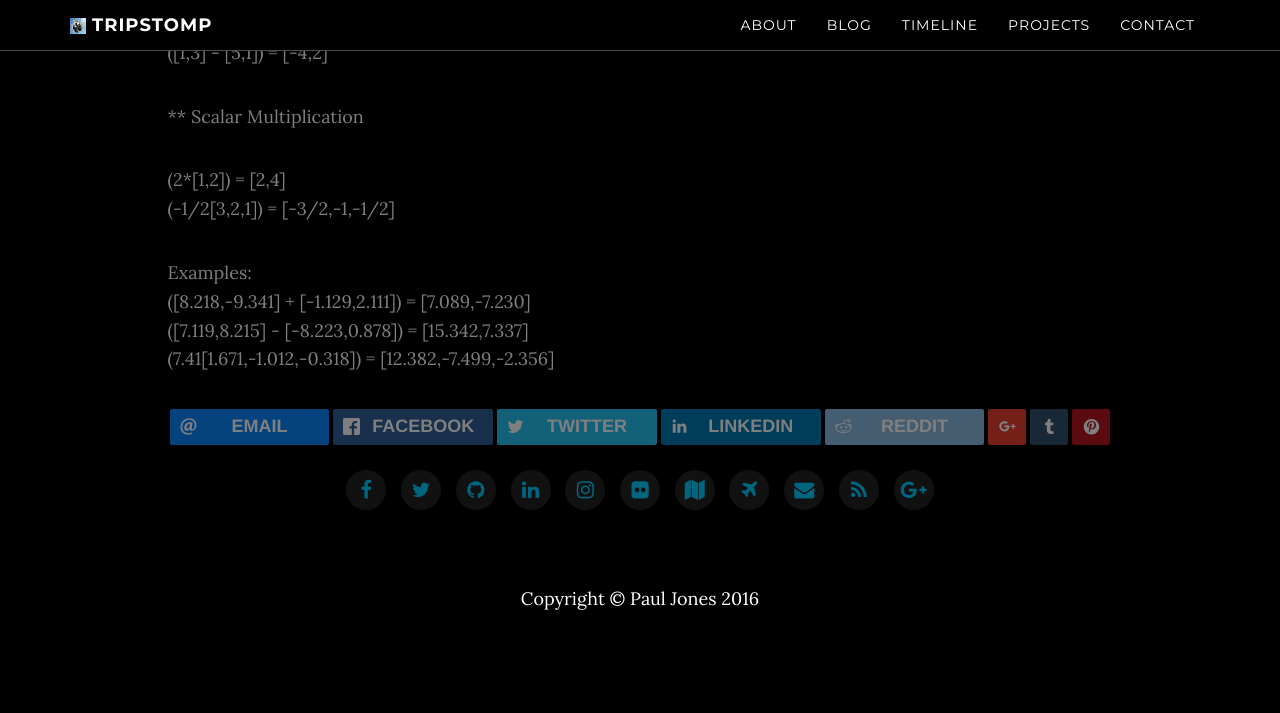
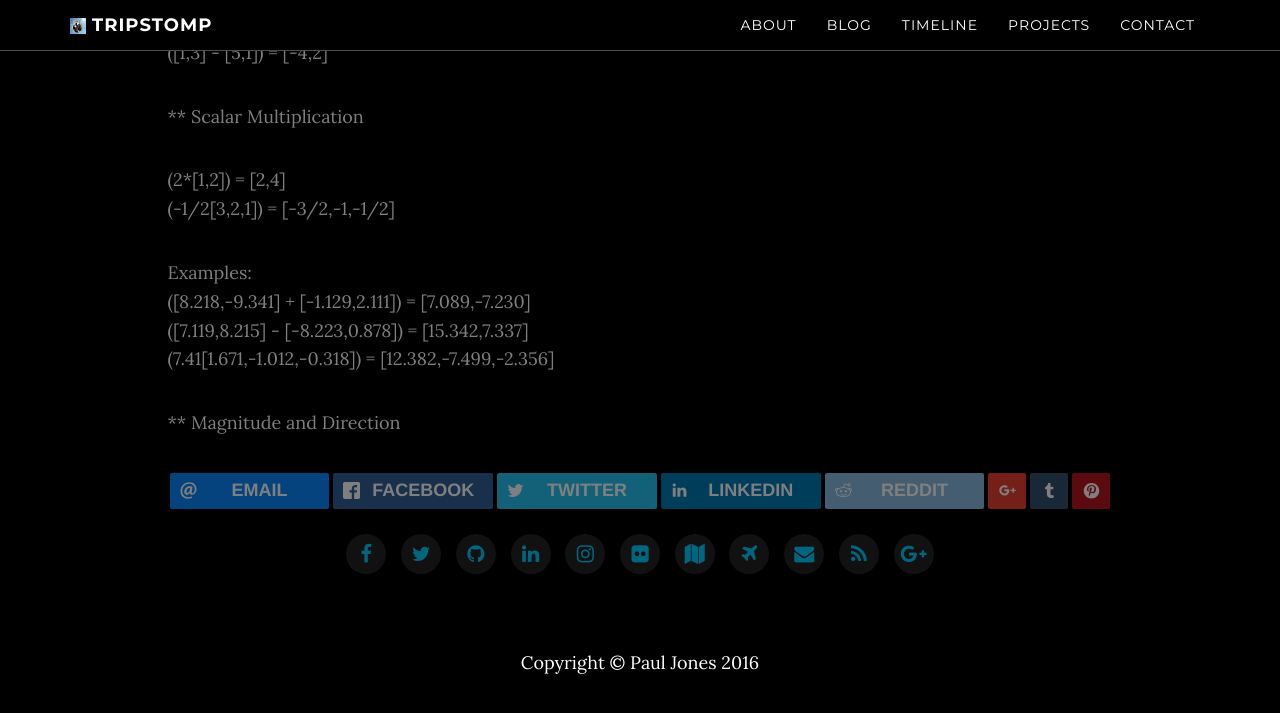
Before and after one commit to shmiko/shmiko.github.io, a Jekyll site: the page built from _posts/2016-02-28-maths-vectors-and-points.md, in a window 1280 px wide and 900 px high, scrolled down 1264 px. Shown: the top 713 px of the window. Built offline with Jekyll 4.4.1, drawn with Linux system fonts in a browser that asks for light colours; nearby versions of some CDN libraries; comment, search, counter and statistics services are not loaded; a style sheet for code colours, icons or effects is not loaded.

Commit message:
magnitude and direction

```diff
--- a/_posts/2016-02-28-maths-vectors-and-points.md
+++ b/_posts/2016-02-28-maths-vectors-and-points.md
@@ -58,3 +58,6 @@ Examples:
 ([8.218,-9.341] + [-1.129,2.111]) = [7.089,-7.230]
 ([7.119,8.215] - [-8.223,0.878]) = [15.342,7.337]
 (7.41[1.671,-1.012,-0.318]) = [12.382,-7.499,-2.356]
+
+
+** Magnitude and Direction
```
